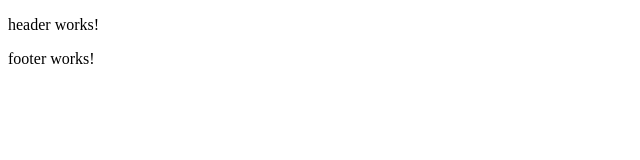
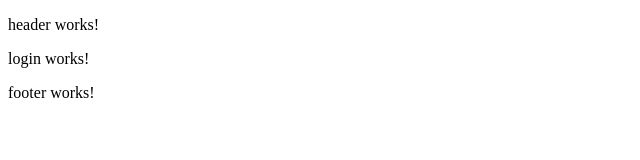
Before and after one commit to odysseyhack/fhictdigital-frontend, an Angular app: page /login in a window 1280 px wide. Before the commit this address led to /. Shown: the top 160 px of the page, without its empty margins (0-640 px from the left). Built offline with nearby package versions, Linux system fonts and the light colour scheme.

Commit message:
add login module

```diff
--- a/src/app/app-routing.module.ts
+++ b/src/app/app-routing.module.ts
@@ -1,9 +1,11 @@
 import { NgModule } from '@angular/core';
 import { Routes, RouterModule } from '@angular/router';
 import { HomeComponent } from './components/home/home.component';
+import { LoginComponent } from './components/login/login.component';
 
 const routes: Routes = [
   {path: 'home', component: HomeComponent},
+  {path: 'login', component: LoginComponent},
   {path: '', redirectTo: '/home', pathMatch: 'full'},
 ];
 
--- a/src/app/app.module.ts
+++ b/src/app/app.module.ts
@@ -6,13 +6,15 @@
 import { HeaderComponent } from './components/header/header.component';
 import { FooterComponent } from './components/footer/footer.component';
 import { HomeComponent } from './components/home/home.component';
+import { LoginComponent } from './components/login/login.component';
 
 @NgModule({
   declarations: [
     AppComponent,
     HeaderComponent,
     FooterComponent,
-    HomeComponent
+    HomeComponent,
+    LoginComponent
   ],
   imports: [
     BrowserModule,
--- /dev/null
+++ b/src/app/components/login/login.component.html
@@ -0,0 +1,3 @@
+<p>
+  login works!
+</p>
--- /dev/null
+++ b/src/app/components/login/login.component.ts
@@ -0,0 +1,15 @@
+import { Component, OnInit } from '@angular/core';
+
+@Component({
+  selector: 'app-login',
+  templateUrl: './login.component.html',
+  styleUrls: ['./login.component.css']
+})
+export class LoginComponent implements OnInit {
+
+  constructor() { }
+
+  ngOnInit() {
+  }
+
+}
```
Also changed, not shown: src/app/components/login/login.component.css (added), 1 other file (tests, documents, lock files or other folders).
